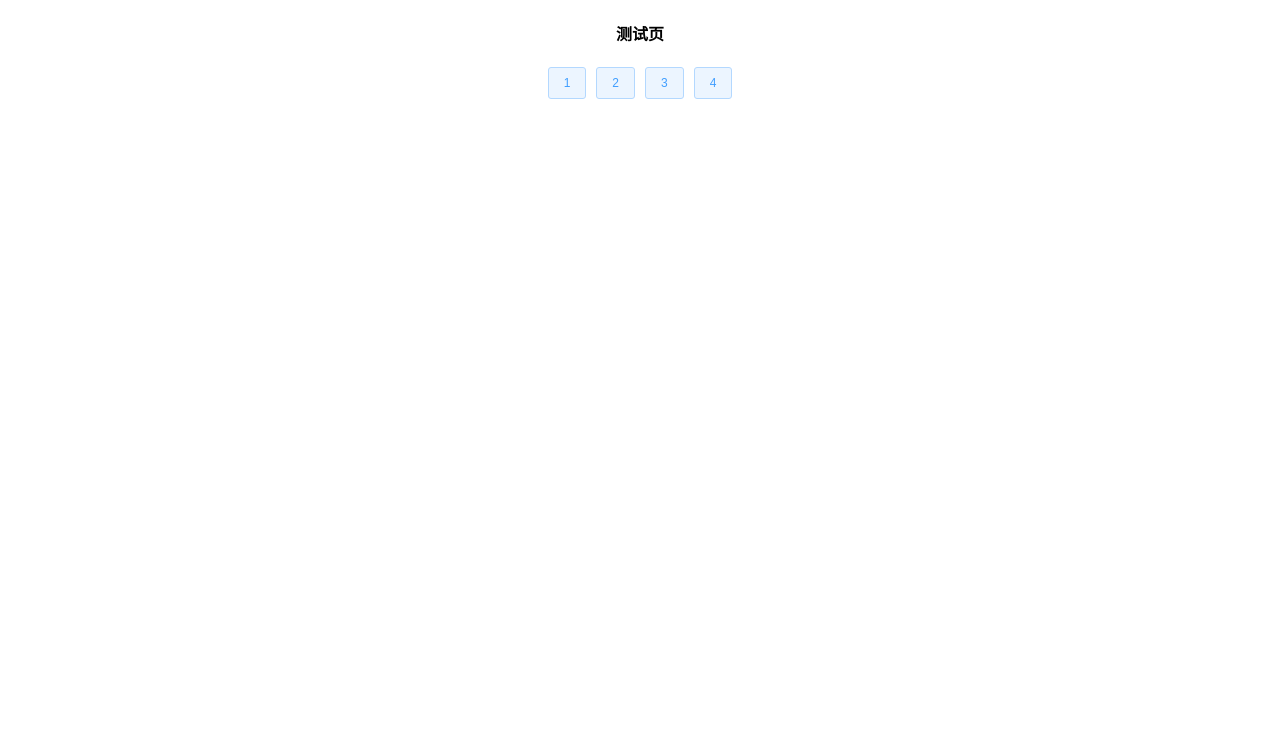
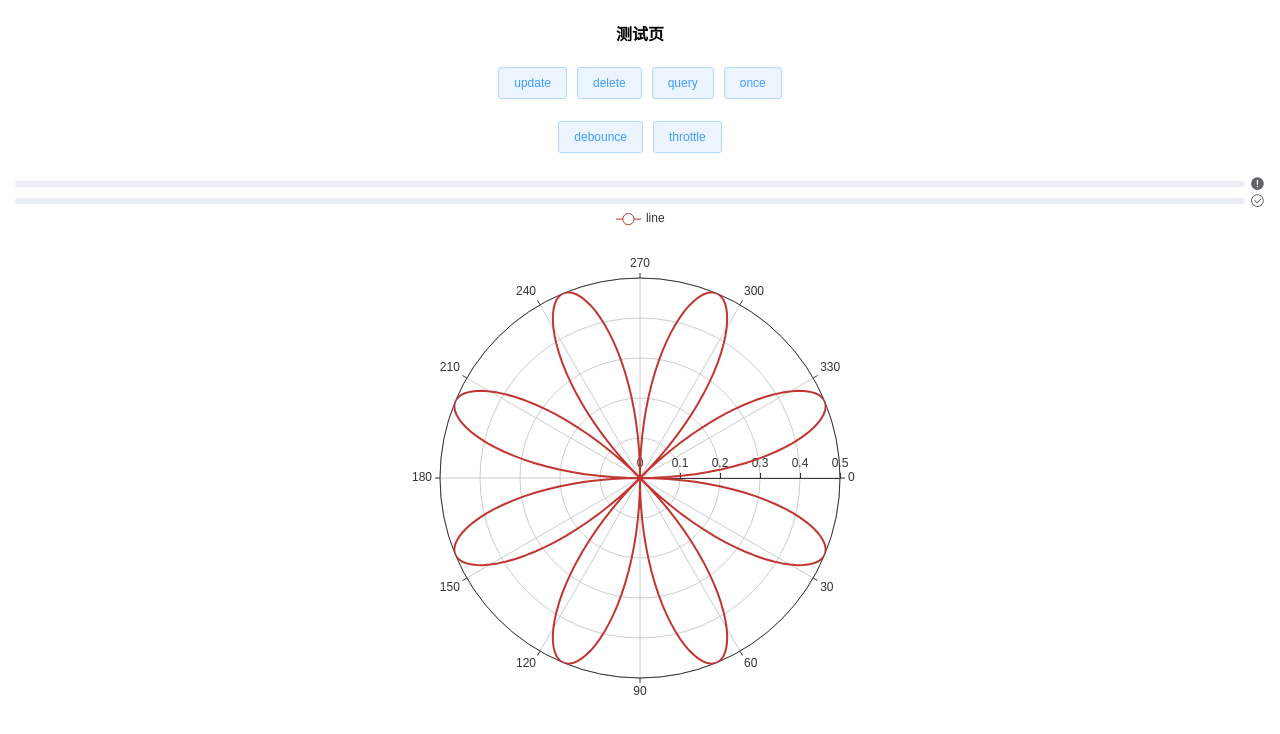
Before and after one commit to kcslyb/project-web, a Vue app: page /test in a window 1280 px wide. Shown: the top 734 px of the page. Built offline with nearby package versions, Linux system fonts and the light colour scheme.

Commit message:
improvement: 事件总线改进

```diff
--- a/src/operation/observer/publisher.ts
+++ b/src/operation/observer/publisher.ts
@@ -14,7 +14,8 @@ class Publisher {
         this.task = {}
         this.subscribe = subscribe || new Subscribe()
         const funcNames = Object.getOwnPropertyNames(this.subscribe)
-        const funcNamesProto = Object.getOwnPropertyNames(this.subscribe.__proto__)
+        // const funcNamesProto = Object.getOwnPropertyNames(this.subscribe.__proto__)
+        const funcNamesProto = Object.getOwnPropertyNames(Object.getPrototypeOf(this.subscribe))
         const result = funcNames.concat(funcNamesProto).filter(value => !this.temp.includes(value))
         console.info(result.join('\n'))
         for (let i = 0; i < result.length; i++) {
@@ -29,12 +30,28 @@ class Publisher {
         }
     }
 
+    // 移除
+    off(name: string) {
+        if (this.isExistTask(name)) {
+            delete this.task[name]
+        }
+    }
+
+    // 只执行一次
+    once(name: string, fn: Function) {
+        const func = () => {
+            fn()
+            this.off(name)
+        }
+        this.on(name, func)
+    }
+
     // 通知订阅者
     notifyDep(name: string, params: any, ...arg: [any?]): Promise<any> {
         if (this.isExistTask(name)) {
             return this.task[name].call(this.subscribe, params, ...arg)
         }
-        throw new Error(`catchError: not exist task ${name}`)
+        throw new Error(`catchError: publisher not exist task form name is ${name}`)
     }
 
     // 是否存在指定事件
--- a/src/operation/observer/subscribe.ts
+++ b/src/operation/observer/subscribe.ts
@@ -40,7 +40,7 @@ class Subscribe {
     operation(action: string, param: object | string, arg?: any): Promise<any> {
         const label = arg?.label || '操作'
         if (!this.api || !this.api[action]) {
-            throw new Error(`catchError: base-opt api is not prototype ${action}`)
+            throw new Error(`catchError: Subscribe api is not prototype ${action}`)
         }
         return this.api[action](param).then((res: any) => {
             console.info(`*api method:${action}\n*params:${JSON.stringify(param)}\n*operation:${label}`)
--- a/src/utils/common-utils.ts
+++ b/src/utils/common-utils.ts
@@ -18,7 +18,7 @@ export class DateUtils {
      * @param formatString
      * @returns {String}
      */
-    public static   formatStringToDateTime(formatString: string): string {
+    public static formatStringToDateTime(formatString: string): string {
         if (!formatString) return '';
         if (CustomUtils.typeJudge(formatString)) {
             return moment(formatString).format('YYYY-MM-DD HH:mm:ss');
@@ -33,7 +33,7 @@ export class DateUtils {
      * @param format
      * @returns {String}
      */
-    public static   formatStringToDate(formatString: string, format:string = 'YYYY-MM-DD'): string {
+    public static formatStringToDate(formatString: string, format:string = 'YYYY-MM-DD'): string {
         if (formatString) {
             return moment(new Date(formatString)).format(format);
         } else {
@@ -163,7 +163,7 @@ export class CustomUtils {
      * @param wait 等待的时间
      * @returns {Function}
      */
-    public static throttle(func: () => Function, wait: number = 3000) {
+    public static throttle(func: () => any, wait: number = 3000) {
         let last: any, deferTimer: any;
         const that: any = this;
         // tslint:disable-next-line:only-arrow-functions
@@ -238,6 +238,24 @@ export class CustomUtils {
         lower = Math.floor(lower);
         upper = Math.ceil(upper);
         return Math.floor(Math.random() * (upper - lower + 1)) + lower;
+    }
+
+    /**
+     * 字典数组转字典对象
+     * @param array 字典数组
+     * @param propObj key-value 从数组取键值的字段名
+     */
+    public static listToDictObj (array: Array<any>, propObj: {key: 'key', value: 'value'}) {
+        if (!Array.isArray(array) || array.length === 0) {
+            return {}
+        }
+        const dictObj: any = {}
+        const index = array.length - 1
+        for (let i = index; i > -1 ; i--) {
+            const propKey = array[i][propObj.key]
+            dictObj[propKey] = array[i][propObj.value]
+        }
+        return dictObj
     }
 
     /**
--- a/src/views/index/test.vue
+++ b/src/views/index/test.vue
@@ -2,10 +2,19 @@
     <div class="container">
         <h4>测试页</h4>
         <div>
-          <el-button type="primary" plain size="small" @click="handleBtnClick('save')">1</el-button>
-          <el-button type="primary" plain size="small" @click="handleBtnClick('update')">2</el-button>
-          <el-button type="primary" plain size="small" @click="handleBtnClick('delete')">3</el-button>
-          <el-button type="primary" plain size="small" @click="handleBtnClick('query')">4</el-button>
+<!--          <el-button type="primary" plain size="small" @click="handleBtnClick('save')">1</el-button>-->
+          <el-button type="primary" plain size="small" @click="handleBtnClick('update')">update</el-button>
+          <el-button type="primary" plain size="small" @click="handleBtnClick('delete')">delete</el-button>
+          <el-button type="primary" plain size="small" @click="handleBtnClick('query')">query</el-button>
+          <el-button type="primary" plain size="small" @click="handleBtnClick('once')">once</el-button>
+        </div>
+        <h5>
+          <el-button type="primary" plain size="small" @click="handleDebounce">debounce</el-button>
+          <el-button type="primary" plain size="small" @click="handleThrottle">throttle</el-button>
+        </h5>
+        <div>
+          <el-progress :percentage="debounceTage" status="warning"></el-progress>
+          <el-progress :percentage="throttleTage" status="success"></el-progress>
         </div>
 <!--        <Bookmarks></Bookmarks>-->
 <!--        <node></node>-->
@@ -37,9 +46,9 @@
 <!--        <custom-upload :isCheckImgType="true"></custom-upload>-->
 <!--        <custom-upload :btnCss="css" :fileList="fileList"></custom-upload>-->
 <!--        <custom-upload :isCheckImgType="true" url="https://fuss10.elemecdn.com/3/63/4e7f3a15429bfda99bce42a18cdd1jpeg.jpeg?imageMogr2/thumbnail/360x360/format/webp/quality/100"></custom-upload>-->
-<!--        <div>-->
-<!--            <div ref="chart" style="height: 500px"></div>-->
-<!--        </div>-->
+        <div>
+            <div ref="chart" style="height: 500px"></div>
+        </div>
 <!--        <custom-table :columns="columns" :data="data" is-selection="true"></custom-table>-->
 <!--        <float-navigation :active="3" :menuList="menuList"></float-navigation>-->
 <!--        <custom-form :formItems="fromData" v-model="formModel"></custom-form>-->
@@ -62,9 +71,10 @@
     import Subscribe from "@/operation/observer/subscribe";
     import {ApiFactory, Bookmarks} from "@/resources";
     import Publisher from "@/operation/observer/publisher";
+    import {CustomUtils} from "@/utils/common-utils";
 
     @Component({
-        components: {Bookmarks, TreeNode, Node, CustomForm, FloatNavigation, CustomUpload, CustomCollapse, CustomTable}
+        components: {TreeNode, Node, CustomForm, FloatNavigation, CustomUpload, CustomCollapse, CustomTable}
     })
     export default class Test extends Vue {
         @Provide()
@@ -142,7 +152,15 @@
         @Provide()
         public show: boolean = false;
         @Provide()
-        public publisher: Publisher;
+        public debounceTage: number = 0;
+        @Provide()
+        public throttleTage: number = 0;
+        @Provide()
+        public debounceFunc: Function | undefined;
+        @Provide()
+        public throttleFunc: Function | undefined;
+        @Provide()
+        public publisher: Publisher & any = {};
         public option: any = {
             title: {
                 text: ''
@@ -176,13 +194,16 @@
             animationDuration: 2000
         };
         mounted() {
-            // this.initChart();
+          this.initChart();
           const api = ApiFactory.getApi(Bookmarks)
-          const subscribe = new Subscribe(api)
+          const subscribe: Subscribe & any = new Subscribe(api)
           subscribe.query = function (formData: {}): Promise<any> {
             return this.operation('query', formData)
           }
           this.publisher = new Publisher(subscribe)
+          this.publisher.once('once', function (formData: {}): any {
+            console.info(formData, 'once end')
+          })
         }
         public initChart() {
             let data = [];
@@ -196,12 +217,30 @@
             chart.setOption(this.option);
         }
         public handleBtnClick(action: any) {
-          this.publisher.notifyDep(action, {label: `测试：${action}`}, {label: `btn-${action}`})
-              .then((res) => {
-                console.info(`handler ${action} end res: ${JSON.stringify(res.data)}`)
-              }).catch(() => {
-            console.info(`handler ${action} end res: ${res}`)
+          this.publisher.notifyDep(action, {label: `测试：${action}`}, {label: `btn-${action}`})?.then((res: any) => {
+            console.info(`handler ${action} end`)
+          }).catch(() => {
+            console.info(`handler ${action} end, but catch error`)
           })
+        }
+        public handleDebounce() {
+          if (!this.debounceFunc) {
+            let _this = this
+            this.debounceFunc = CustomUtils.debounce(function() {
+              console.info('debounce')
+              _this.debounceTage = (_this.debounceTage + 10) % 100
+            },3000, true)
+          }
+          this.debounceFunc()
+        }
+        public handleThrottle() {
+          if (!this.throttleFunc) {
+            this.throttleFunc = CustomUtils.throttle(() => {
+              console.info('throttle')
+              this.throttleTage = (this.throttleTage + 10) % 100
+            })
+          }
+          this.throttleFunc()
         }
     }
 </script>
```
